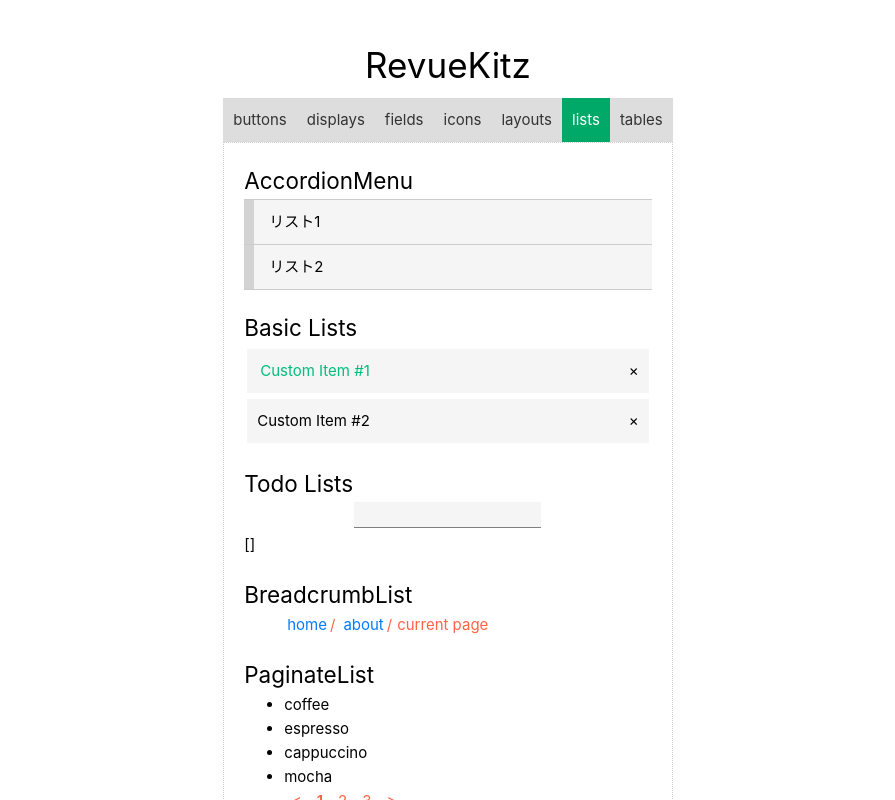
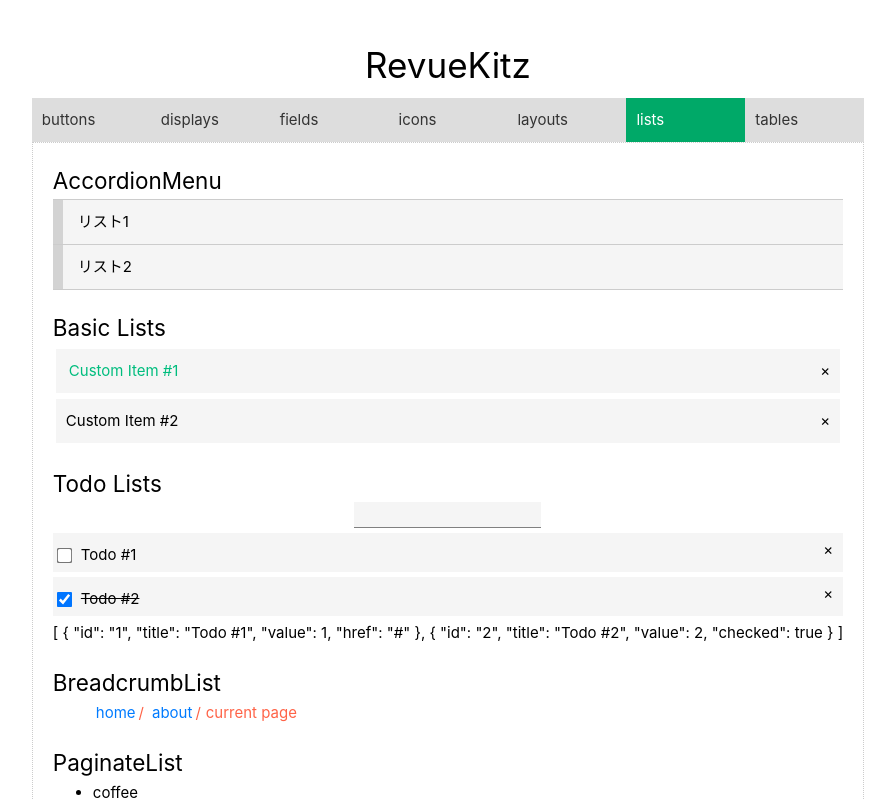
Before and after one commit to sh-kikuchi/revuekitz, a Vue app: page / in a window 1280 px wide. Both pictures are taken after a click on the item "lists". Shown: the top 800 px of the page, without its empty margins (192-1087 px from the left). Built offline with nearby package versions, Linux system fonts and the light colour scheme.

Commit message:
bugfix: file handling improvements_20250922

```diff
--- a/package.json
+++ b/package.json
@@ -1,6 +1,6 @@
 {
   "name": "revuekitz",
-  "version": "1.2.2",
+  "version": "1.2.5",
   "description": "UI component library for Vue.js. I collected atomic and molecular level components based on atomic design.",
   "keywords": [
     "revuekitz",
--- a/src/App.vue
+++ b/src/App.vue
@@ -135,7 +135,10 @@
 ])
 const targetData = ref([])
 
-const todos = ref([]);
+const todos = ref([
+  { id: '1', title: 'Todo #1', value: 1, href: '#' },
+  { id: '2', title: 'Todo #2', value: 2, checked: true }
+])
 
 </script>
 
--- a/src/components/global/lists/ToDoList.vue
+++ b/src/components/global/lists/ToDoList.vue
@@ -35,7 +35,7 @@
 
 // Binding classes
 const bindingClass = computed(() => {
-  return props.styleReset ? props.class : `revuekitz-basic-list ${props.class}`
+  return props.styleReset ? props.class : `revuekitz-todo-list ${props.class}`
 })
 
 const todo = ref<string>('')
@@ -70,12 +70,12 @@
 </script>
 
 <template>
-  <div class="revuekitz-basic-list-strikethrough">
+  <div class="revuekitz-todo-list-strikethrough">
     <TextField v-model="todo" @keyup.enter="addItem" />
   </div>
   <ul :id="props.id" :class="bindingClass" :style="props.style">
-    <li v-for="(item, index) in items" :key="index" class="revuekitz-basic-list-item">
-      <div class="revuekitz-basic-list-body">
+    <li v-for="(item, index) in items" :key="index" class="revuekitz-todo-list-item">
+      <div class="revuekitz-todo-list-body">
         <div>
           <CheckBoxField
             :checked="item.checked"
@@ -87,7 +87,7 @@
         </div>
       </div>
       <div>
-        <div class="revuekitz-basic-list-delete-action" @click="deleteItem(index, $event)">
+        <div class="revuekitz-todo-list-delete-action" @click="deleteItem(index, $event)">
           &times;
         </div>
       </div>
@@ -96,11 +96,11 @@
 </template>
 
 <style scoped>
-.revuekitz-basic-list {
+.revuekitz-todo-list {
   padding: 0;
 }
 
-.revuekitz-basic-list > li {
+.revuekitz-todo-list > li {
   padding: 5px;
   margin-top: 5px;
   margin-bottom: 5px;
@@ -108,26 +108,26 @@
   background: whitesmoke;
 }
 
-.revuekitz-basic-list > li:hover {
+.revuekitz-todo-list > li:hover {
   background: lightgrey;
 }
 
-.revuekitz-basic-list > li:last-child {
+.revuekitz-todo-list > li:last-child {
   border-bottom: none;
 }
 
-.revuekitz-basic-list-item {
+.revuekitz-todo-list-item {
   display: flex;
   justify-content: space-between;
 }
 
-.revuekitz-basic-list-delete-action {
+.revuekitz-todo-list-delete-action {
   cursor: pointer;
   font-size: 15px;
   padding-right: 5px;
 }
 
-.revuekitz-basic-list-delete-action:hover {
+.revuekitz-todo-list-delete-action:hover {
   color: darkred;
 }
 
@@ -136,13 +136,13 @@
   text-decoration: line-through;
 }
 
-.revuekitz-basic-list-strikethrough {
+.revuekitz-todo-list-strikethrough {
   display: flex;
   justify-content: center;
   margin-bottom: 5px;
 }
 
-.revuekitz-basic-list-body {
+.revuekitz-todo-list-body {
   display: flex;
   align-items: center;
   margin-top: 5px;
--- a/vite.config.ts
+++ b/vite.config.ts
@@ -25,9 +25,5 @@
         }
       }
     }
-  },
-  test: {
-    environment: 'jsdom',
-    globals: true
   }
 })
```
Also changed, not shown: 1 other file (tests, documents, lock files or other folders).
